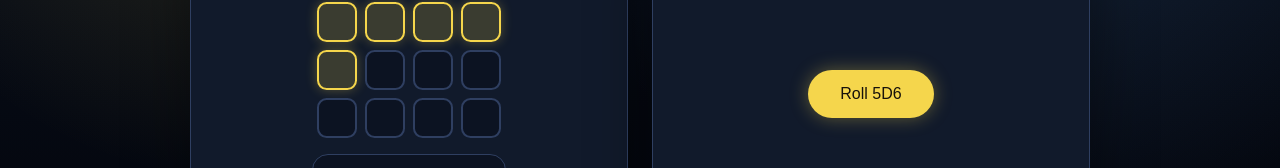
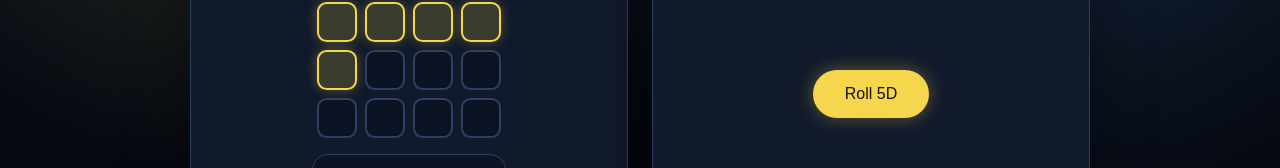
Before and after one commit to jreynoso/react-dice-roller, a React (Vite) app: page / in a window 1280 px wide. Shown: the part 365-533 px from the top of the page. Built offline with nearby package versions, Linux system fonts and the light colour scheme.

Commit message:
removed D6 from text where it's implicit

```diff
--- a/src/ui/components/ResultDisplay.tsx
+++ b/src/ui/components/ResultDisplay.tsx
@@ -102,7 +102,7 @@ function ResultDisplay({
   result,
 }: ResultDisplayProps) {
   if (result) {
-    const formula = `Rolled ${result.otherDice.length + 1}D6${result.modifier ? `+${result.modifier}` : ''}`
+    const formula = `Rolled ${result.otherDice.length + 1}D${result.modifier ? `+${result.modifier}` : ''}`
     const summary = toDisplaySummary(result)
     const summaryStartIndex = summary.findIndex((line) => line.startsWith('Other dice'))
     const detailLines = summaryStartIndex >= 0 ? summary.slice(summaryStartIndex) : summary
--- a/src/ui/components/RollButton.tsx
+++ b/src/ui/components/RollButton.tsx
@@ -30,7 +30,7 @@ const Button = styled.button`
 `
 
 function RollButton({ onRoll, selectionCount, modifier, disabled = false }: RollButtonProps) {
-  const panelTitle = `${selectionCount ? ' ' + selectionCount + 'D6' + (modifier ? '+' + modifier : '') : 'the die'}`
+  const panelTitle = `${selectionCount ? ' ' + selectionCount + 'D' + (modifier ? '+' + modifier : '') : 'the die'}`
   return (
     <Button type="button" onClick={onRoll} disabled={disabled}>
       Roll {panelTitle}
```
